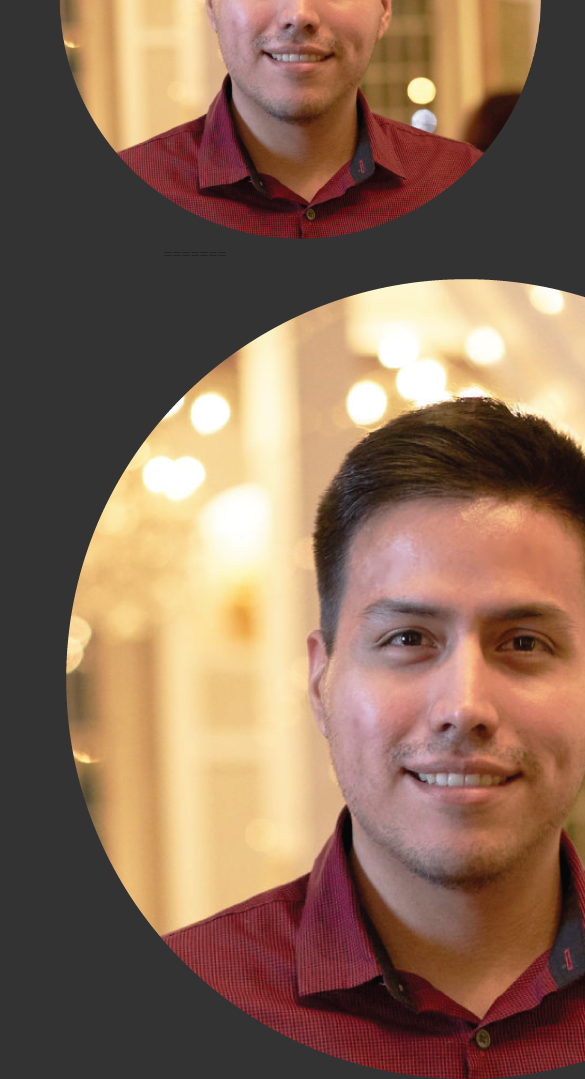
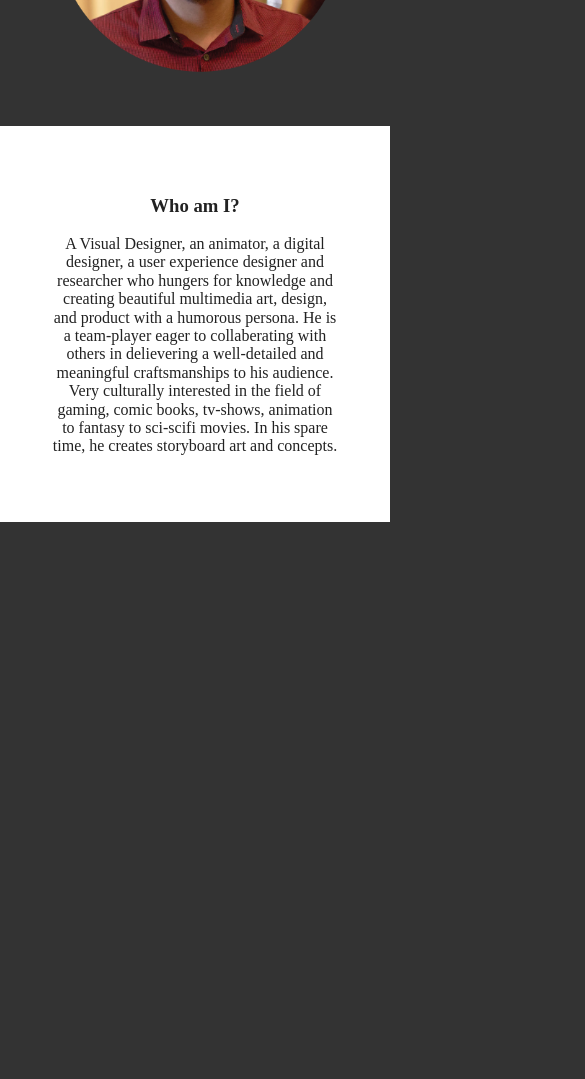
Before and after one commit to ac4174/uxc4-desktop, a plain HTML site: page index.html in a window 390 px wide. Shown: the part 880-1959 px from the top of the page, 585 px wide, since content can reach past the window. After the commit the page ends 1402 px from the top, so only its background shows below. Drawn offline with Linux system fonts and the light colour scheme.

Commit message:
Fixed Mobile Version: Self portrait

```diff
--- a/css/style.css
+++ b/css/style.css
@@ -1,4 +1,3 @@
-<<<<<<< HEAD
 .header {
   position: relative;
   background: #555;
@@ -48,6 +47,13 @@
     flex-direction: column;
     text-align: center;
   }
+  .img2{
+    padding: 100px 100px 50px 50px;
+    max-width: 300px;
+  }
+  .hero3{
+    position: center;
+  }
 }
 
 
@@ -70,6 +76,3 @@ margin: auto;
 padding: 0px;
 text-align: center;
 }
-=======
-
->>>>>>> ad727d1ecce20ee5414cb1c794652bcae1f75119
--- a/index.html
+++ b/index.html
@@ -33,17 +33,13 @@
   </header>
 
   <div class="container">
-<<<<<<< HEAD
-    <div class="hero" style="padding: 50px">
-      <img src="img\PROFILE-PIX2.png" alt="Company Logo" height="500" width="500">
-=======
     <div class="hero">
-      <img src="img\PROFILE-PIX2.png" alt="Company Logo">
->>>>>>> ad727d1ecce20ee5414cb1c794652bcae1f75119
+      <img src="img\PROFILE-PIX2.png" alt="Company Logo" class="img2" >
     </div>
+  </div>
 
 
-    <div class="hero3" style="padding-left:350px; padding-right:350px;">
+    <div class="hero3">
       <h3>Who am I?</h3>
       <p>A Visual Designer, an animator, a digital designer, a user experience designer and researcher who hungers for knowledge and creating beautiful multimedia art, design, and product with a humorous persona.
       He is a team-player eager to collaberating with others in delievering a well-detailed and meaningful craftsmanships to his audience. Very culturally interested in the field of gaming, comic books, tv-shows,
@@ -52,9 +48,5 @@
 
 
 
-  </div>
-
-
-
 </body>
 </html>
```
